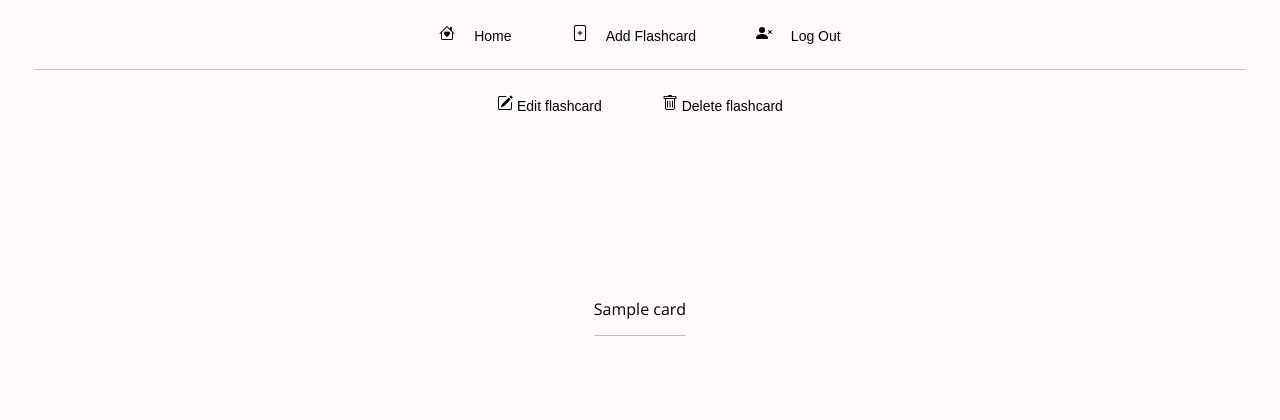
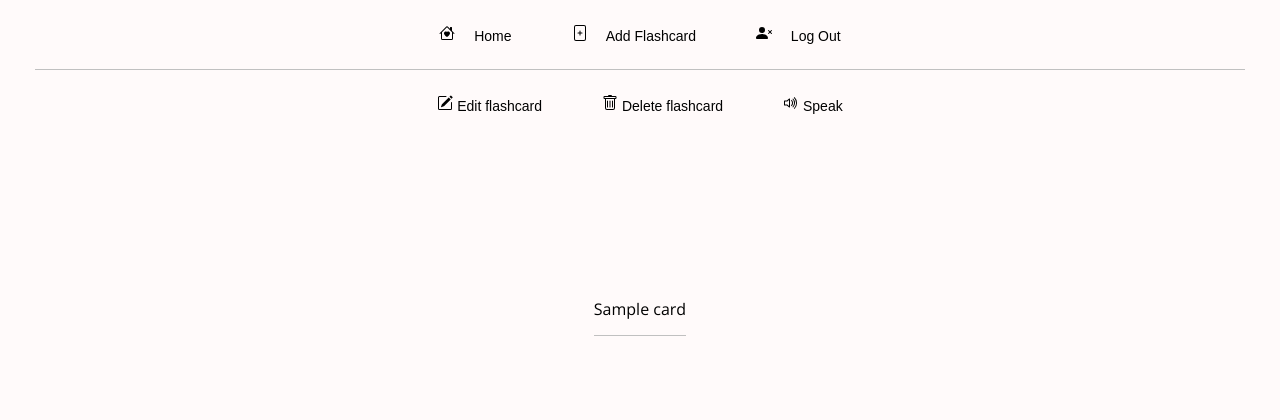
Before and after one commit to emiliaburdak/Flashcard-app, a Flask app: a page that uses flask/Anki/app/templates/display_flashcard.html in a window 1280 px wide. Shown: the top 420 px of the page. Run offline with Flask 3, Linux system fonts and the light colour scheme; a user stored in the database is signed in; tables that the repository leaves empty hold one stand-in row (values such as "Sample post").

Commit message:
basic version of TTS has been implemented

```diff
--- a/flask/Anki/app/body.py
+++ b/flask/Anki/app/body.py
@@ -1,8 +1,12 @@
-from flask import Blueprint, render_template, request, redirect, url_for, flash
+from flask import Blueprint, render_template, request, redirect, url_for, flash, Flask, Response
 from flask_login import login_required, current_user
 from .models import FlashCard, User, Deck
 from . import db
 import datetime
+from gtts import gTTS
+import os
+import tempfile
+
 
 body = Blueprint('body', __name__)
 
@@ -261,6 +265,19 @@ def delete_flashcard(flashcard_id):
     return redirect(url_for('body.display_flashcard', deck_name=deck_name))
 
 
+@body.route('/speak/<flashcard_id>', methods=['GET'])
+@login_required
+def speak(flashcard_id):
+    flashcard_object = find_current_flashcard(flashcard_id)
+    to_speak = flashcard_object.back_name + flashcard_object.sentence
+    tts = gTTS(text=to_speak, lang='es')
+    with tempfile.NamedTemporaryFile(delete=True) as fp:
+        tts.save(fp.name)
+        fp.seek(0)
+        audio = fp.read()
+    return Response(audio, mimetype="audio/mp3")
+
+
 @body.route('/display')
 def display():
     all_flashcards = FlashCard.query.all()
--- a/flask/Anki/app/static/index.js
+++ b/flask/Anki/app/static/index.js
@@ -25,3 +25,12 @@ document.getElementById("hintButton").addEventListener("click", function() {
     hintElement.style.display = "block";
     hintElement.textContent = backName.slice(0, ++hintIndex);
 });
+
+
+document.querySelectorAll('.speak').forEach(function(button) {
+    button.addEventListener('click', function() {
+        var id = button.getAttribute('data-id');
+        var audio = new Audio('/speak/' + id);
+        audio.play();
+    });
+});
--- a/flask/Anki/app/templates/display_flashcard.html
+++ b/flask/Anki/app/templates/display_flashcard.html
@@ -25,6 +25,19 @@
                 Delete flashcard
             </button>
         </a>
+
+        <a href="#">
+            <button class="flashcard-upper-button speak" type="button" data-id="{{ flashcard.id }}">
+                <svg xmlns="http://www.w3.org/2000/svg" width="16" height="16" fill="currentColor"
+                     class="bi bi-volume-up" viewBox="0 0 16 16">
+                    <path d="M11.536 14.01A8.473 8.473 0 0 0 14.026 8a8.473 8.473 0 0 0-2.49-6.01l-.708.707A7.476 7.476 0 0 1 13.025 8c0 2.071-.84 3.946-2.197 5.303l.708.707z"/>
+                    <path d="M10.121 12.596A6.48 6.48 0 0 0 12.025 8a6.48 6.48 0 0 0-1.904-4.596l-.707.707A5.483 5.483 0 0 1 11.025 8a5.483 5.483 0 0 1-1.61 3.89l.706.706z"/>
+                    <path d="M10.025 8a4.486 4.486 0 0 1-1.318 3.182L8 10.475A3.489 3.489 0 0 0 9.025 8c0-.966-.392-1.841-1.025-2.475l.707-.707A4.486 4.486 0 0 1 10.025 8zM7 4a.5.5 0 0 0-.812-.39L3.825 5.5H1.5A.5.5 0 0 0 1 6v4a.5.5 0 0 0 .5.5h2.325l2.363 1.89A.5.5 0 0 0 7 12V4zM4.312 6.39 6 5.04v5.92L4.312 9.61A.5.5 0 0 0 4 9.5H2v-3h2a.5.5 0 0 0 .312-.11z"/>
+                </svg>
+                Speak
+            </button>
+        </a>
+
     </div>
 
     <div class="flashcard-layout">
```
